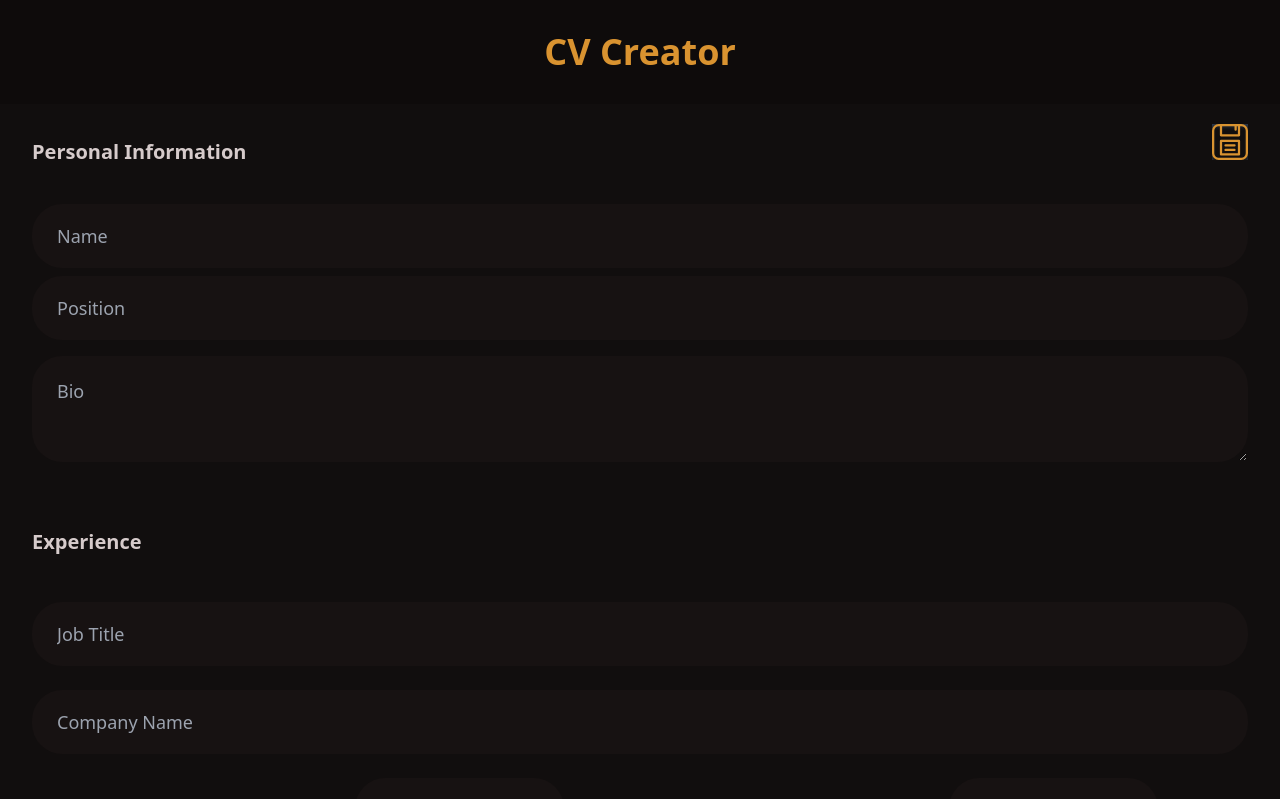
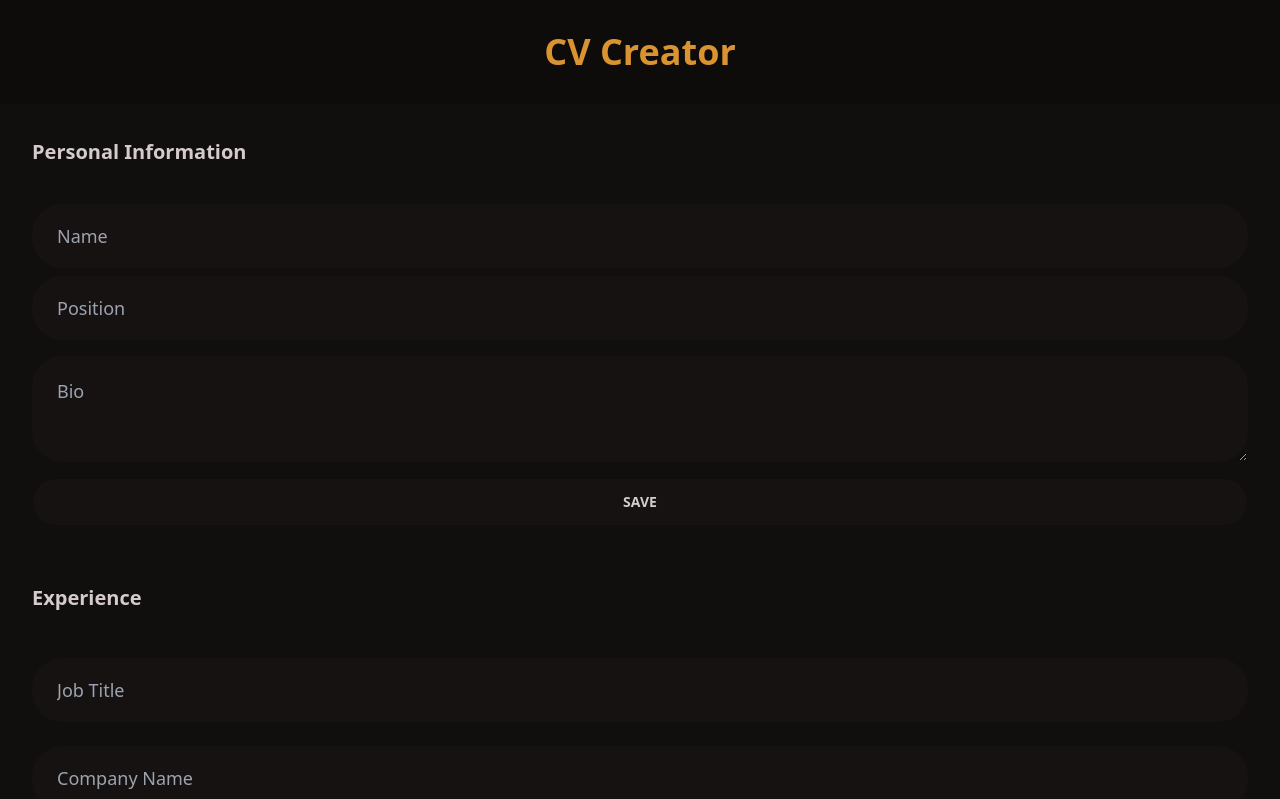
Before and after one commit to dotarjun/CV-Project-React, a React (Create React App) app: page / in a window 1280 px wide. Shown: the top 799 px of the page. Built offline with nearby package versions, Linux system fonts and the light colour scheme.

Commit message:
🎨 style(userInfo.jsx): add form and submit button to save user information 🐛 fix(userInfo.jsx): fix input fields not updating state on change

```diff
--- a/src/Components/Main Components/userInfo.jsx
+++ b/src/Components/Main Components/userInfo.jsx
@@ -1,36 +1,57 @@
 /* eslint-disable no-unused-vars */
 import React, { useState } from 'react';
-import { ReactComponent as SaveIcon } from '../../Assets/save.svg';
 
 function UserInfo() {
   const [Name, setName] = useState('');
   const [Position, setPosition] = useState('');
   const [Bio, setBio] = useState('');
+  const [UInfo, setUInfo] = useState([]);
+
+  const handleSubmit = (e) => {
+    e.preventDefault();
+
+    setUInfo({
+      Name,
+      Position,
+      Bio,
+    });
+  };
+  console.log(UInfo);
 
   return (
     <div>
       <div className="flex flex-row justify-between items-center">
         <h3 className="">Personal Information</h3>
-        <SaveIcon className=" w-9 h-9 fill-accent shadow-inner shadow-slate-700 cursor-pointer" />
+        {/* <SaveIcon className=" w-9 h-9 fill-accent shadow-
+        inner shadow-slate-700 cursor-pointer" /> */}
       </div>
-      <div className="flex flex-col my-6 gap-2">
+      <form className="flex flex-col my-6 gap-2" onSubmit={handleSubmit}>
         <input
           placeholder="Name"
           className="input input-lg"
-          onSubmit={(e) => (setName(e.target.value))}
+          value={Name}
+          onChange={(e) => (setName(e.target.value))}
         />
         <input
           placeholder="Position"
           className="input input-lg"
-          onSubmit={(e) => (setPosition(e.target.value))}
+          value={Position}
+          onChange={(e) => (setPosition(e.target.value))}
         />
         <textarea
           className="textarea textarea-lg my-2"
           name="bio"
           placeholder="Bio"
-          onSubmit={(e) => (setBio(e.target.value))}
+          value={Bio}
+          onChange={(e) => (setBio(e.target.value))}
         />
-      </div>
+        <button
+          type="submit"
+          className="btn btn-block bg-base-100 hover:border-base-content hover:border-2 hover:bg-base-100 hover:border-opacity-30  text-sm text-"
+        >
+          Save
+        </button>
+      </form>
     </div>
   );
 }
```
